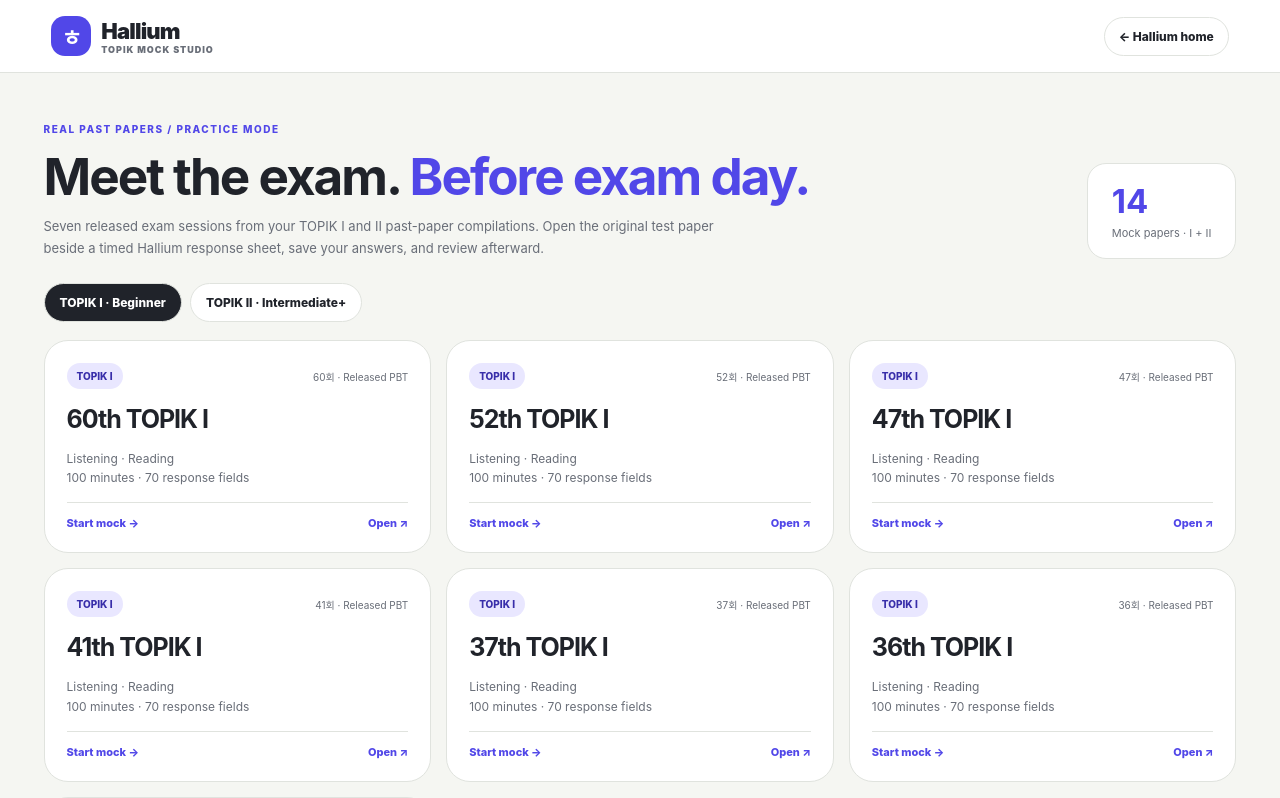
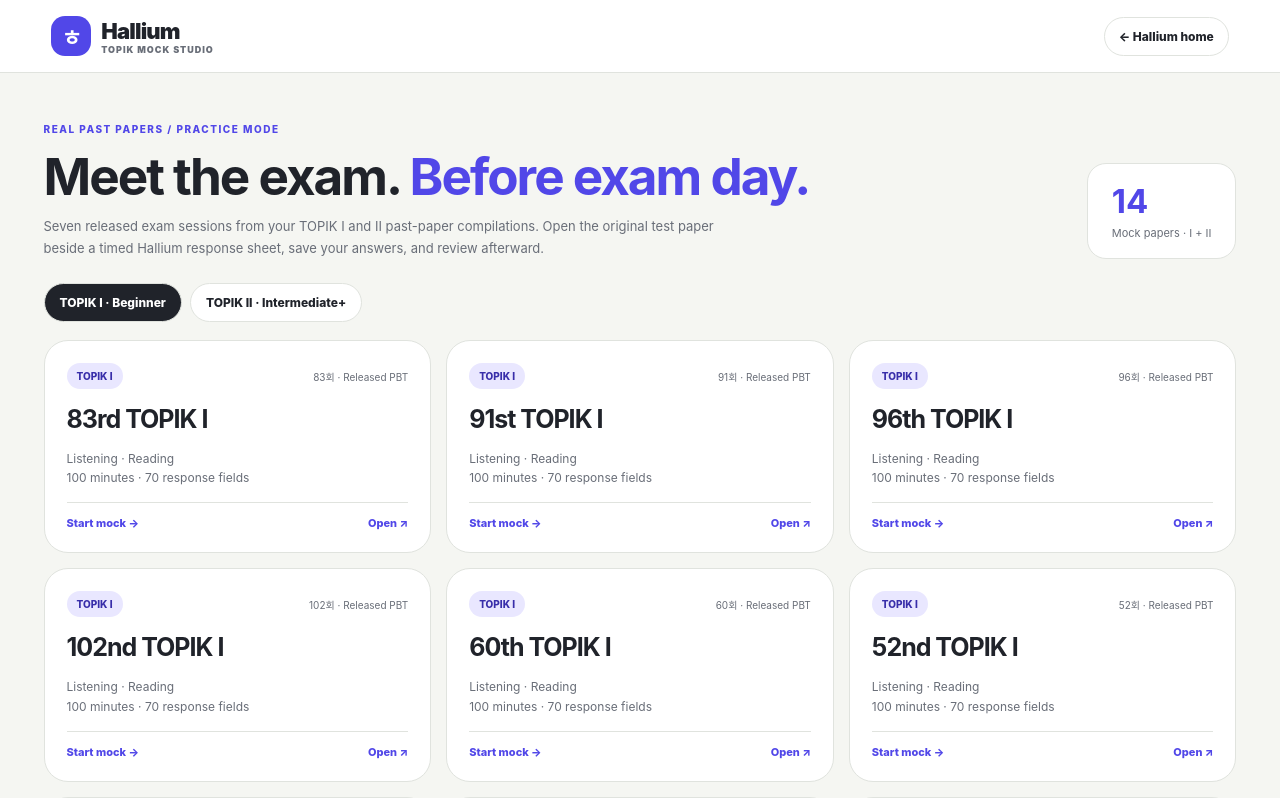
Before and after one commit to sushan5140/hallium, a Next.js app: page /topik-mocks in a window 1280 px wide. Shown: the top 798 px of the page. Built offline with nearby package versions, Linux system fonts and the light colour scheme.

Commit message:
Add four provenanced TOPIK I rounds and quarantine unverified legacy paper URLs

```diff
--- a/app/topik-mocks/papers.js
+++ b/app/topik-mocks/papers.js
@@ -1,15 +1,26 @@
-// These rounds appear in the owner's TOPIK I & II old-paper compilations.
-// Public TOPIK GUIDE mirrors are linked, not republished; answer sheets and
-// listening recordings are available via each session's resource page.
+// Public resource links only; do not publish or host third-party exam bytes without rights clearance.
+// New rounds: Hallium TOPIK I recovery audit of 2026-09-24. Audio and full scoring remain unaudited.
+// Legacy owner-compilation round identifiers are retained, but previously fabricated mirror URLs are removed.
 export const papers=[
   {
-    "id": "60-I",
-    "round": 60,
+    "id": "83-I",
+    "round": 83,
+    "year": 2022,
     "level": "I",
-    "title": "60th TOPIK I",
-    "paper": "https://drive.google.com/file/d/1Ynj1TBuxk-rfg57w-0GR8va28E3hRjia/view",
-    "readingPaper": null,
-    "resource": "https://www.topikguide.com/download-60th-topik-test-papers/",
+    "title": "83rd TOPIK I",
+    "paper": "https://files.topikguide.com/test-papers/83rd-TOPIK-I-Listening-Test-Paper.pdf",
+    "readingPaper": "https://files.topikguide.com/test-papers/83rd-TOPIK-I-Reading-Test-Paper.pdf",
+    "resource": "https://www.topikguide.com/download-83rd-topik-test-papers/",
+    "audio": "https://files.topikguide.com/listening/83-TOPIK-I-Listening-Audio-File.mp3",
+    "transcript": "https://files.topikguide.com/test-papers/83rd-TOPIK-I-Listening-Transcript.pdf",
+    "answerKeys": {
+      "listening": "https://files.topikguide.com/test-papers/83rd-TOPIK-I-Listening-Answers.pdf",
+      "reading": "https://files.topikguide.com/test-papers/83rd-TOPIK-I-Reading-Answers.pdf"
+    },
+    "sourceStatus": "Booklet covers inspected; third-party links; reuse permission pending",
+    "provenance": "Hallium TOPIK I recovery audit, 2026-09-24",
+    "scoreStatus": "70-item B-form key not audited; official score disabled",
+    "audioStatus": "MP3 not acoustically matched to transcript",
     "sections": [
       {
         "id": "listening",
@@ -29,11 +40,155 @@ export const papers=[
     "minutes": 100
   },
   {
+    "id": "91-I",
+    "round": 91,
+    "year": 2023,
+    "level": "I",
+    "title": "91st TOPIK I",
+    "paper": "https://files.topikguide.com/test-papers/91st-TOPIK-I-Listening-Test-Paper.pdf",
+    "readingPaper": "https://files.topikguide.com/test-papers/91st-TOPIK-I-Reading-Test-Paper.pdf",
+    "resource": "https://www.topikguide.com/download-91st-topik-test-papers/",
+    "audio": "https://files.topikguide.com/listening/91-TOPIK-I-Listening-Audio-File.mp3",
+    "transcript": "https://files.topikguide.com/test-papers/91st-TOPIK-I-Listening-Transcript.pdf",
+    "answerKeys": {
+      "listening": "https://files.topikguide.com/test-papers/91st-TOPIK-I-Listening-Answers.pdf",
+      "reading": "https://files.topikguide.com/test-papers/91st-TOPIK-I-Reading-Answers.pdf"
+    },
+    "sourceStatus": "Booklet covers inspected; third-party links; reuse permission pending",
+    "provenance": "Hallium TOPIK I recovery audit, 2026-09-24",
+    "scoreStatus": "70-item B-form key not audited; official score disabled",
+    "audioStatus": "MP3 not acoustically matched to transcript",
+    "sections": [
+      {
+        "id": "listening",
+        "name": "Listening",
+        "ko": "듣기",
+        "count": 30,
+        "minutes": 40
+      },
+      {
+        "id": "reading",
+        "name": "Reading",
+        "ko": "읽기",
+        "count": 40,
+        "minutes": 60
+      }
+    ],
+    "minutes": 100
+  },
+  {
+    "id": "96-I",
+    "round": 96,
+    "year": 2024,
+    "level": "I",
+    "title": "96th TOPIK I",
+    "paper": "https://www.topikguide.com/TOPIK-Papers/96th-TOPIK-I-Listening-Test-Paper.pdf",
+    "readingPaper": "https://www.topikguide.com/TOPIK-Papers/96th-TOPIK-I-Reading-Test-Paper.pdf",
+    "resource": "https://www.topikguide.com/download-96th-topik-test-papers/",
+    "audio": "https://trilingual.jp/wp-content/uploads/TOPIK/96_TOPIK1/96_TOPIK1_%E8%81%9E%E3%81%8D%E5%8F%96%E3%82%8A%E9%9F%B3%E5%A3%B0.mp3",
+    "transcript": "https://www.topikguide.com/TOPIK-Papers/96th-TOPIK-I-Listening-Transcript.pdf",
+    "answerKeys": {
+      "combined": "https://www.topikguide.com/TOPIK-Papers/96th-TOPIK-I-Answers.pdf"
+    },
+    "sourceStatus": "Booklet covers inspected; third-party links; reuse permission pending",
+    "provenance": "Hallium TOPIK I recovery audit, 2026-09-24",
+    "scoreStatus": "70-item B-form key not audited; official score disabled",
+    "audioStatus": "MP3 not acoustically matched to transcript",
+    "sections": [
+      {
+        "id": "listening",
+        "name": "Listening",
+        "ko": "듣기",
+        "count": 30,
+        "minutes": 40
+      },
+      {
+        "id": "reading",
+        "name": "Reading",
+        "ko": "읽기",
+        "count": 40,
+        "minutes": 60
+      }
+    ],
+    "minutes": 100
+  },
+  {
+    "id": "102-I",
+    "round": 102,
+    "year": 2025,
+    "level": "I",
+    "title": "102nd TOPIK I",
+    "paper": "https://files.topikguide.com/test-papers/102nd-TOPIK-I-Listening-Test-Paper.pdf",
+    "readingPaper": "https://files.topikguide.com/test-papers/102nd-TOPIK-I-Reading-Test-Paper.pdf",
+    "resource": "https://www.topikguide.com/download-102nd-topik-test-papers/",
+    "audio": "https://files.topikguide.com/listening/102-TOPIK-I-Listening-Audio-File.mp3",
+    "transcript": "https://files.topikguide.com/test-papers/102nd-TOPIK-I-Listening-Transcript.pdf",
+    "answerKeys": {
+      "listening": "https://files.topikguide.com/test-papers/102nd-TOPIK-I-Listening-Answers.pdf",
+      "reading": "https://files.topikguide.com/test-papers/102nd-TOPIK-I-Reading-Answers.pdf"
+    },
+    "sourceStatus": "Booklet covers inspected; third-party links; reuse permission pending",
+    "provenance": "Hallium TOPIK I recovery audit, 2026-09-24",
+    "scoreStatus": "70-item B-form key not audited; official score disabled",
+    "audioStatus": "MP3 not acoustically matched to transcript; reported mismatch remains unresolved",
+    "sections": [
+      {
+        "id": "listening",
+        "name": "Listening",
+        "ko": "듣기",
+        "count": 30,
+        "minutes": 40
+      },
+      {
+        "id": "reading",
+        "name": "Reading",
+        "ko": "읽기",
+        "count": 40,
+        "minutes": 60
+      }
+    ],
+    "minutes": 100
+  },
+  {
+    "id": "60-I",
+    "round": 60,
+    "level": "I",
+    "title": "60th TOPIK I",
+    "paper": null,
+    "readingPaper": null,
+    "resource": "https://www.topikguide.com/download-60th-topik-test-papers/",
+    "sections": [
+      {
+        "id": "listening",
+        "name": "Listening",
+        "ko": "듣기",
+        "count": 30,
+        "minutes": 40
+      },
+      {
+        "id": "reading",
+        "name": "Reading",
+        "ko": "읽기",
+        "count": 40,
+        "minutes": 60
+      }
+    ],
+    "minutes": 100,
+    "sourceStatus": "Source index verified; paper URL pending",
+    "provenance": "TOPIK GUIDE public past-paper index; original booklets in owner compilation (not republished)",
+    "audio": null,
+    "transcript": null,
+    "answerKeys": null,
+    "scoreStatus": "Answer key not audited",
+    "audioStatus": "Audio not audited",
+    "oldPaper": true
+  },
+  {
     "id": "60-II",
     "round": 60,
     "level": "II",
     "title": "60th TOPIK II",
-    "paper": "https://drive.google.com/file/d/1YIgfBj-LCHRIV6sOx2PBN-I3VgmV4VPU/view",
+    "paper": null,
     "readingPaper": null,
     "resource": "https://www.topikguide.com/download-60th-topik-test-papers/",
     "sections": [
@@ -59,16 +214,24 @@ export const papers=[
         "minutes": 70
       }
     ],
-    "minutes": 180
+    "minutes": 180,
+    "sourceStatus": "Source index verified; paper URL pending",
+    "provenance": "TOPIK GUIDE public past-paper index; original booklets in owner compilation (not republished)",
+    "audio": null,
+    "transcript": null,
+    "answerKeys": null,
+    "scoreStatus": "Answer key not audited",
+    "audioStatus": "Audio not audited",
+    "oldPaper": true
   },
   {
     "id": "52-I",
     "round": 52,
     "level": "I",
-    "title": "52th TOPIK I",
-    "paper": "https://drive.google.com/file/d/1RCJL89d0CVpW5zoyDFVD-lp62r9ZGu2P/view",
+    "title": "52nd TOPIK I",
+    "paper": null,
     "readingPaper": null,
-    "resource": "https://www.topikguide.com/download-52th-topik-test-papers/",
+    "resource": "https://www.topikguide.com/download-52nd-topik-test-papers/",
     "sections": [
       {
         "id": "listening",
@@ -85,16 +248,24 @@ export const papers=[
         "minutes": 60
       }
     ],
-    "minutes": 100
+    "minutes": 100,
+    "sourceStatus": "Source index verified; paper URL pending",
+    "provenance": "TOPIK GUIDE public past-paper index; original booklets in owner compilation (not republished)",
+    "audio": null,
+    "transcript": null,
+    "answerKeys": null,
+    "scoreStatus": "Answer key not audited",
+    "audioStatus": "Audio not audited",
+    "oldPaper": true
   },
   {
     "id": "52-II",
     "round": 52,
     "level": "II",
-    "title": "52th TOPIK II",
-    "paper": "https://drive.google.com/file/d/1OJJ53xJOmT2OoGX1xo3qX59-ehemV0eY/view",
+    "title": "52nd TOPIK II",
+    "paper": null,
     "readingPaper": null,
-    "resource": "https://www.topikguide.com/download-52th-topik-test-papers/",
+    "resource": "https://www.topikguide.com/download-52nd-topik-test-papers/",
     "sections": [
       {
         "id": "listening",
@@ -118,14 +289,22 @@ export const papers=[
         "minutes": 70
       }
     ],
-    "minutes": 180
+    "minutes": 180,
+    "sourceStatus": "Source index verified; paper URL pending",
+    "provenance": "TOPIK GUIDE public past-paper index; original booklets in owner compilation (not republished)",
+    "audio": null,
+    "transcript": null,
+    "answerKeys": null,
+    "scoreStatus": "Answer key not audited",
+    "audioStatus": "Audio not audited",
+    "oldPaper": true
   },
   {
     "id": "47-I",
     "round": 47,
     "level": "I",
     "title": "47th TOPIK I",
-    "paper": "https://drive.google.com/file/d/1ESuGpvuKMfJ29cjreZ0OHfmfNQIqFWP2/view",
+    "paper": null,
     "readingPaper": null,
     "resource": "https://www.topikguide.com/download-47th-topik-test-papers/",
     "sections": [
@@ -144,14 +323,22 @@ export const papers=[
         "minutes": 60
       }
     ],
-    "minutes": 100
+    "minutes": 100,
+    "sourceStatus": "Source index verified; paper URL pending",
+    "provenance": "TOPIK GUIDE public past-paper index; original booklets in owner compilation (not republished)",
+    "audio": null,
+    "transcript": null,
+    "answerKeys": null,
+    "scoreStatus": "Answer key not audited",
+    "audioStatus": "Audio not audited",
+    "oldPaper": true
   },
   {
     "id": "47-II",
     "round": 47,
     "level": "II",
     "title": "47th TOPIK II",
-    "paper": "https://drive.google.com/file/d/1Ie6-HYDMHeKIE2HhcHA6le7vMEGAkubM/view",
+    "paper": null,
     "readingPaper": null,
     "resource": "https://www.topikguide.com/download-47th-topik-test-papers/",
     "sections": [
@@ -177,16 +364,24 @@ export const papers=[
         "minutes": 70
       }
     ],
-    "minutes": 180
+    "minutes": 180,
+    "sourceStatus": "Source index verified; paper URL pending",
+    "provenance": "TOPIK GUIDE public past-paper index; original booklets in owner compilation (not republished)",
+    "audio": null,
+    "transcript": null,
+    "answerKeys": null,
+    "scoreStatus": "Answer key not audited",
+    "audioStatus": "Audio not audited",
+    "oldPaper": true
   },
   {
     "id": "41-I",
     "round": 41,
     "level": "I",
-    "title": "41th TOPIK I",
-    "paper": "https://drive.google.com/file/d/1nZpGqII6LIR24EjdQVTMz9EIy2uD6JpI/view",
+    "title": "41st TOPIK I",
+    "paper": null,
     "readingPaper": null,
-    "resource": "https://www.topikguide.com/download-41th-topik-test-papers/",
+    "resource": "https://www.topikguide.com/download-41st-topik-test-papers/",
     "sections": [
       {
         "id": "listening",
@@ -203,16 +398,24 @@ export const papers=[
         "minutes": 60
       }
     ],
-    "minutes": 100
+    "minutes": 100,
+    "sourceStatus": "Source index verified; paper URL pending",
+    "provenance": "TOPIK GUIDE public past-paper index; original booklets in owner compilation (not republished)",
+    "audio": null,
+    "transcript": null,
+    "answerKeys": null,
+    "scoreStatus": "Answer key not audited",
+    "audioStatus": "Audio not audited",
+    "oldPaper": true
   },
   {
     "id": "41-II",
     "round": 41,
     "level": "II",
-    "title": "41th TOPIK II",
-    "paper": "https://drive.google.com/file/d/1rTh8TKAvJp_SW6H9g-EXUzUYbIwppWJe/view",
-    "readingPaper": "https://drive.google.com/file/d/1LfYqM-7XGslI3AEx7bkVGEpjBr6m5OQA/view",
-    "resource": "https://www.topikguide.com/download-41th-topik-test-papers/",
+    "title": "41st TOPIK II",
+    "paper": null,
+    "readingPaper": null,
+    "resource": "https://www.topikguide.com/download-41st-topik-test-papers/",
     "sections": [
       {
         "id": "listening",
@@ -236,14 +439,22 @@ export const papers=[
         "minutes": 70
       }
     ],
-    "minutes": 180
+    "minutes": 180,
+    "sourceStatus": "Source index verified; paper URL pending",
+    "provenance": "TOPIK GUIDE public past-paper index; original booklets in owner compilation (not republished)",
+    "audio": null,
+    "transcript": null,
+    "answerKeys": null,
+    "scoreStatus": "Answer key not audited",
+    "audioStatus": "Audio not audited",
+    "oldPaper": true
   },
   {
     "id": "37-I",
     "round": 37,
     "level": "I",
     "title": "37th TOPIK I",
-    "paper": "https://drive.google.com/file/d/14HQzUCtGhAUMx6WG0sMMQQBPkaD-XQl0/view",
+    "paper": null,
     "readingPaper": null,
     "resource": "https://www.topikguide.com/download-37th-topik-test-papers/",
     "sections": [
@@ -262,14 +473,22 @@ export const papers=[
         "minutes": 60
       }
     ],
-    "minutes": 100
+    "minutes": 100,
+    "sourceStatus": "Source index verified; paper URL pending",
+    "provenance": "TOPIK GUIDE public past-paper index; original booklets in owner compilation (not republished)",
+    "audio": null,
+    "transcript": null,
+    "answerKeys": null,
+    "scoreStatus": "Answer key not audited",
+    "audioStatus": "Audio not audited",
+    "oldPaper": true
   },
   {
     "id": "37-II",
     "round": 37,
     "level": "II",
     "title": "37th TOPIK II",
-    "paper": "https://drive.google.com/file/d/1ziluDmyhAFNgCQu6o2Bl8PBZDsfIDfc1/view",
+    "paper": null,
     "readingPaper": null,
     "resource": "https://www.topikguide.com/download-37th-topik-test-papers/",
     "sections": [
@@ -295,14 +514,22 @@ export const papers=[
         "minutes": 70
       }
     ],
-    "minutes": 180
+    "minutes": 180,
+    "sourceStatus": "Source index verified; paper URL pending",
+    "provenance": "TOPIK GUIDE public past-paper index; original booklets in owner compilation (not republished)",
+    "audio": null,
+    "transcript": null,
+    "answerKeys": null,
+    "scoreStatus": "Answer key not audited",
+    "audioStatus": "Audio not audited",
+    "oldPaper": true
   },
   {
     "id": "36-I",
     "round": 36,
     "level": "I",
     "title": "36th TOPIK I",
-    "paper": "https://drive.google.com/file/d/1PWaAhYpt44dbvIebImCJpb5SbQXTzI_t/view",
+    "paper": null,
     "readingPaper": null,
     "resource": "https://www.topikguide.com/download-36th-topik-test-papers/",
     "sections": [
@@ -321,14 +548,22 @@ export const papers=[
         "minutes": 60
       }
     ],
-    "minutes": 100
+    "minutes": 100,
+    "sourceStatus": "Source index verified; paper URL pending",
+    "provenance": "TOPIK GUIDE public past-paper index; original booklets in owner compilation (not republished)",
+    "audio": null,
+    "transcript": null,
+    "answerKeys": null,
+    "scoreStatus": "Answer key not audited",
+    "audioStatus": "Audio not audited",
+    "oldPaper": true
   },
   {
     "id": "36-II",
     "round": 36,
     "level": "II",
     "title": "36th TOPIK II",
-    "paper": "https://drive.google.com/file/d/14DwtRFSVuxbFTNqdLowxG04s_kiBZZH_/view",
+    "paper": null,
     "readingPaper": null,
     "resource": "https://www.topikguide.com/download-36th-topik-test-papers/",
     "sections": [
@@ -354,14 +589,22 @@ export const papers=[
         "minutes": 70
       }
     ],
-    "minutes": 180
+    "minutes": 180,
+    "sourceStatus": "Source index verified; paper URL pending",
+    "provenance": "TOPIK GUIDE public past-paper index; original booklets in owner compilation (not republished)",
+    "audio": null,
+    "transcript": null,
+    "answerKeys": null,
+    "scoreStatus": "Answer key not audited",
+    "audioStatus": "Audio not audited",
+    "oldPaper": true
   },
   {
     "id": "35-I",
     "round": 35,
     "level": "I",
     "title": "35th TOPIK I",
-    "paper": "https://content.topikguide.com/file/TOPIK1Papers/35th-TOPIK-I-Papers.pdf",
+    "paper": null,
     "readingPaper": null,
     "resource": "https://www.topikguide.com/download-35th-topik-test-papers/",
     "sections": [
@@ -380,14 +623,22 @@ export const papers=[
         "minutes": 60
       }
     ],
-    "minutes": 100
+    "minutes": 100,
+    "sourceStatus": "Source index verified; paper URL pending",
+    "provenance": "TOPIK GUIDE public past-paper index; original booklets in owner compilation (not republished)",
+    "audio": null,
+    "transcript": null,
+    "answerKeys": null,
+    "scoreStatus": "Answer key not audited",
+    "audioStatus": "Audio not audited",
+    "oldPaper": true
   },
   {
     "id": "35-II",
     "round": 35,
     "level": "II",
     "title": "35th TOPIK II",
-    "paper": "https://content.topikguide.com/file/TOPIK2Papers/35th-TOPIK-II-Papers.pdf",
+    "paper": null,
     "readingPaper": null,
     "resource": "https://www.topikguide.com/download-35th-topik-test-papers/",
     "sections": [
@@ -413,6 +664,14 @@ export const papers=[
         "minutes": 70
       }
     ],
-    "minutes": 180
+    "minutes": 180,
+    "sourceStatus": "Source index verified; paper URL pending",
+    "provenance": "TOPIK GUIDE public past-paper index; original booklets in owner compilation (not republished)",
+    "audio": null,
+    "transcript": null,
+    "answerKeys": null,
+    "scoreStatus": "Answer key not audited",
+    "audioStatus": "Audio not audited",
+    "oldPaper": true
   }
 ];
```
